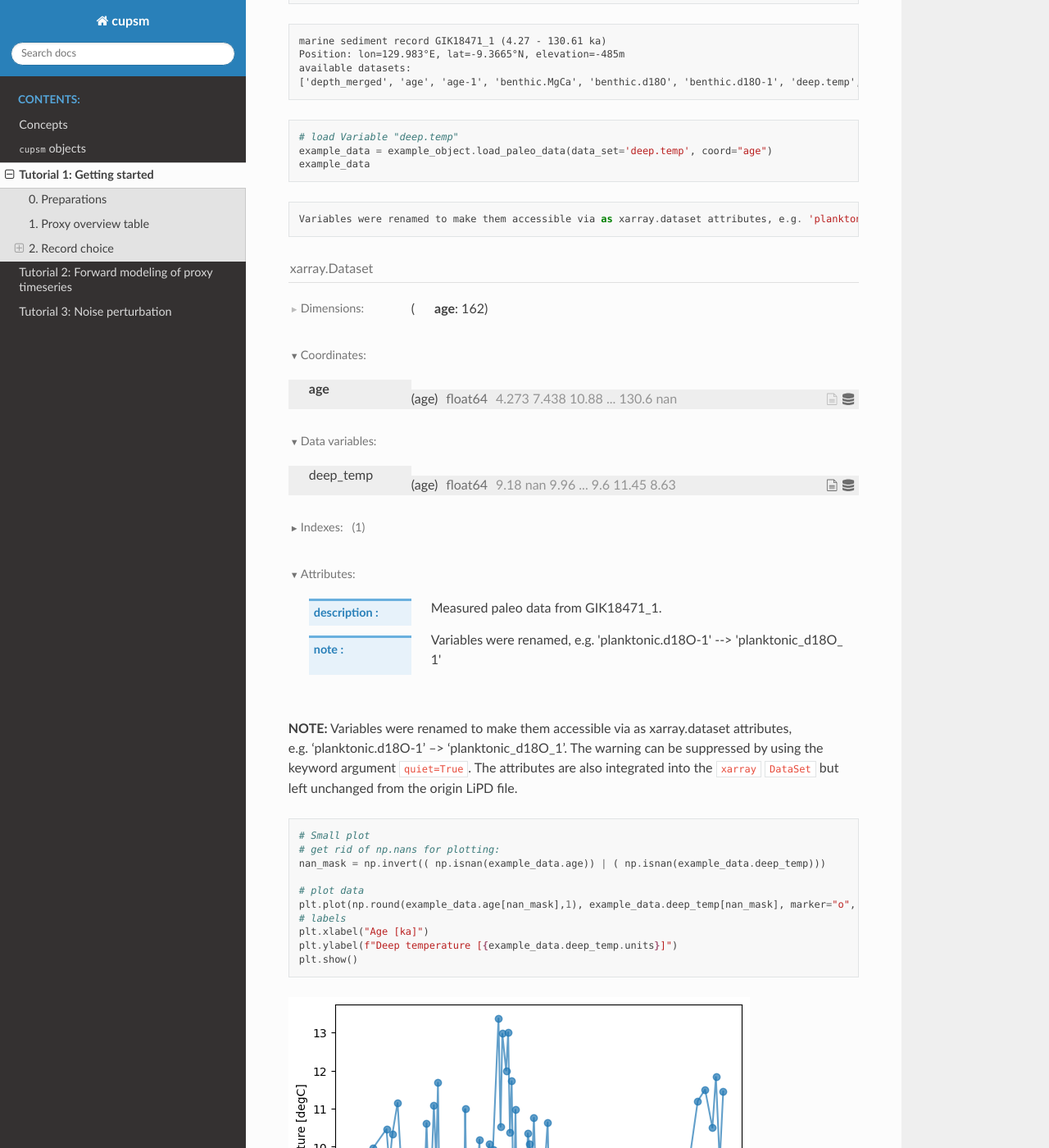
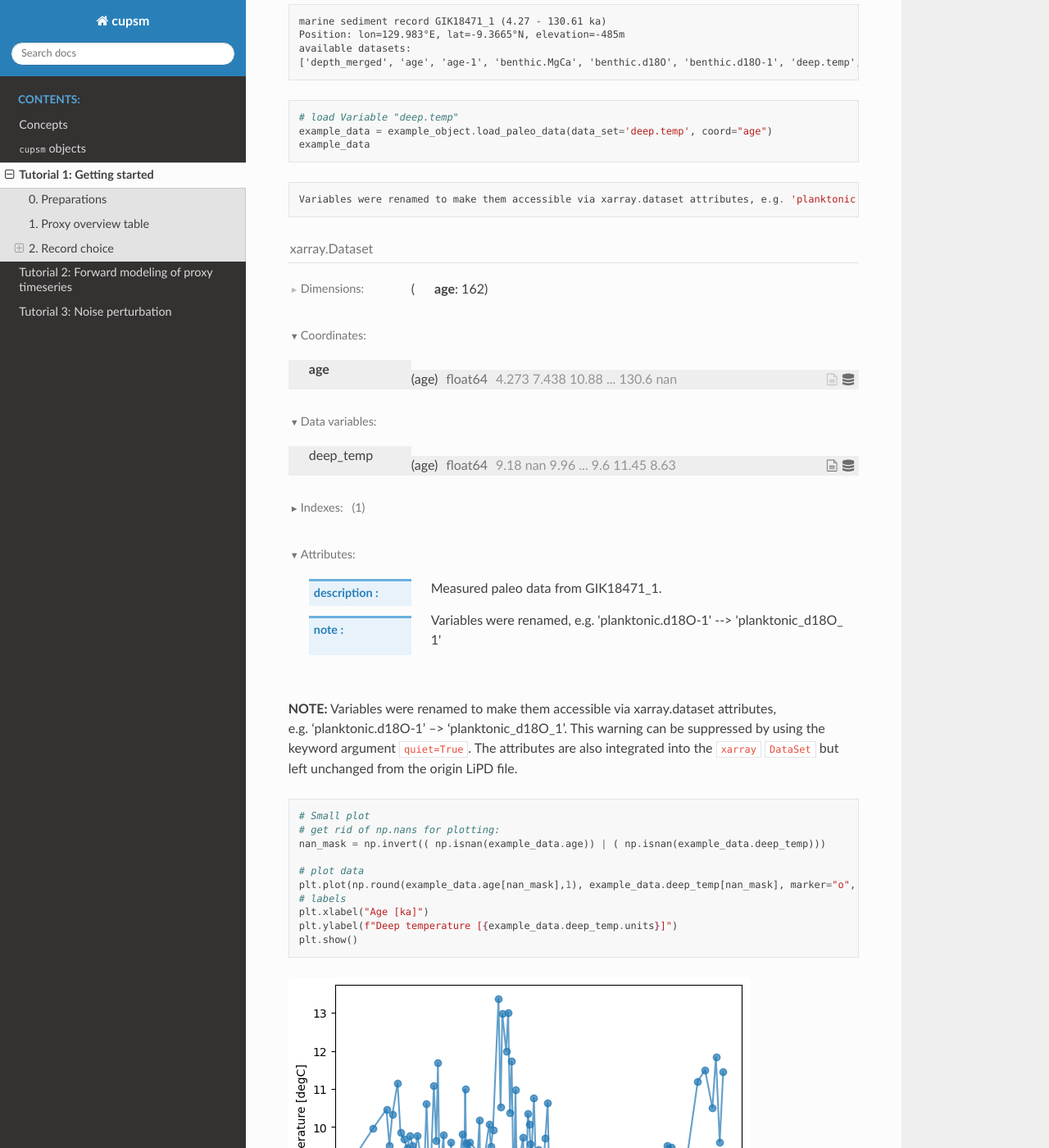
Before and after one commit to paleovar/cupsm, a Sphinx documentation site: the page built from docs/tutorial1.rst, in a window 1280 px wide and 1400 px high, scrolled down 3356 px. Shown: the whole window at 82% size. Built offline with Sphinx 7.4.7 and the Read the Docs theme 3.1.0, drawn with Linux system fonts in a browser that asks for light colours; some of the changed text lies outside the part shown.

Commit message:
Updated docs

```diff
--- a/docs/tutorial1.rst
+++ b/docs/tutorial1.rst
@@ -101,7 +101,7 @@ explore the obs_data object on the fly:
 
  1) Chosen by location
 
-    -) Explore obs_data object
+    - Explore obs_data object
 
  2) Chosen by file name
 
@@ -211,7 +211,7 @@ Short explanation of the available attributes and methods:
 
 .. parsed-literal::
 
-    Variables were renamed to make them accessible via as xarray.dataset attributes, e.g. 'planktonic.d18O-1' --> 'planktonic_d18O_1'
+    Variables were renamed to make them accessible via xarray.dataset attributes, e.g. 'planktonic.d18O-1' --> 'planktonic_d18O_1'
 
 
 
@@ -643,9 +643,9 @@ Short explanation of the available attributes and methods:
 
 
 
-**NOTE:** Variables were renamed to make them accessible via as
+**NOTE:** Variables were renamed to make them accessible via
 xarray.dataset attributes, e.g. ‘planktonic.d18O-1’ –>
-‘planktonic_d18O_1’. The warning can be suppressed by using the keyword
+‘planktonic_d18O_1’. This warning can be suppressed by using the keyword
 argument ``quiet=True``. The attributes are also integrated into the
 ``xarray`` ``DataSet`` but left unchanged from the origin LiPD file.
 
```
Also changed, not shown: other parts of docs/tutorial1.rst (+1 -1 lines), 2 other files.
